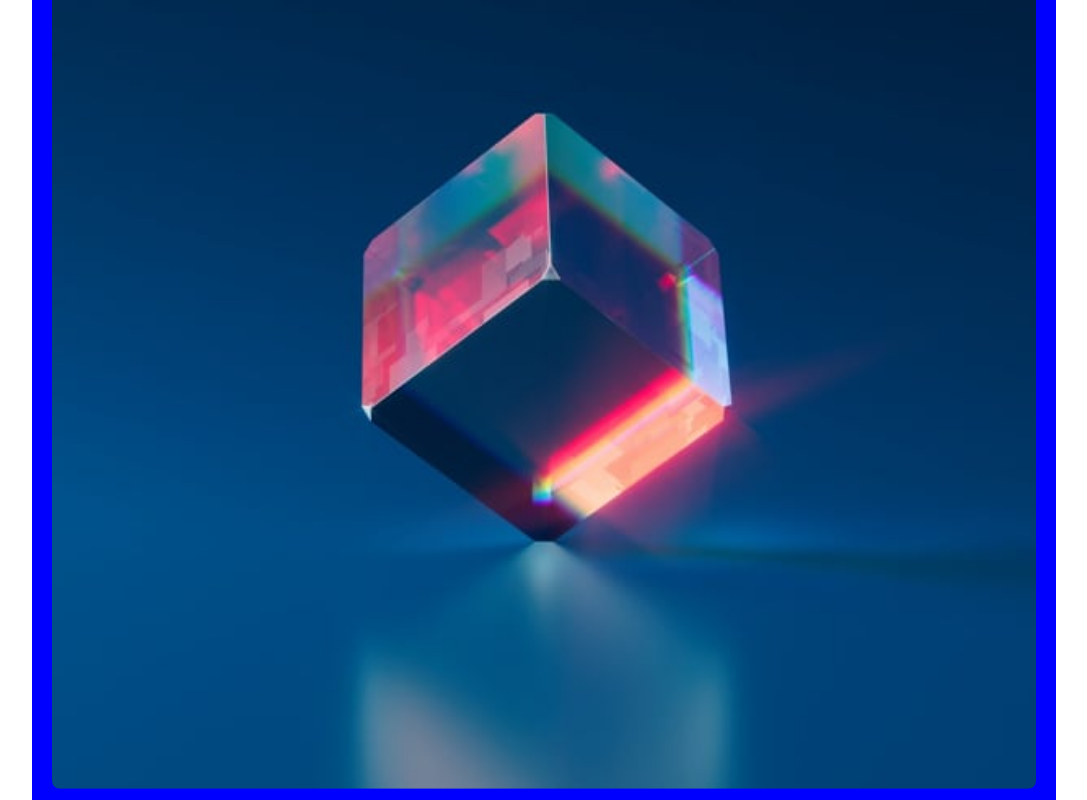
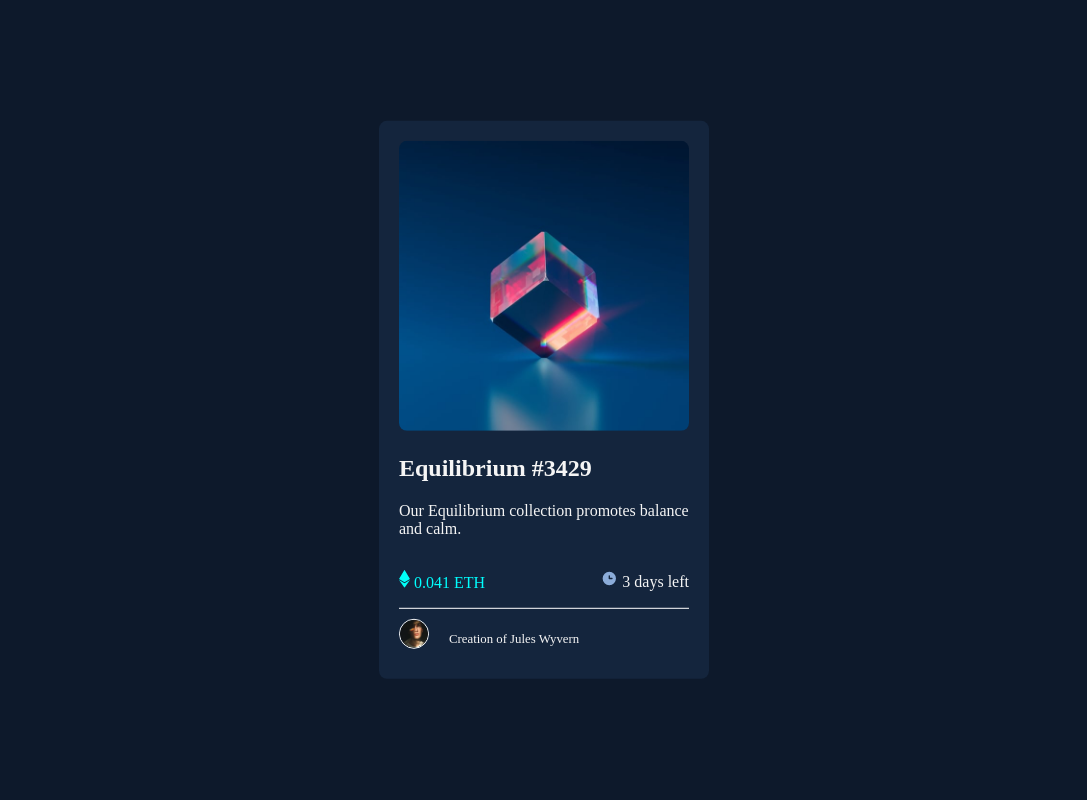
Before and after one commit to hsteele-creator/nft-preview-card-component-main, a plain HTML site: page index.html in a window 1280 px wide. Shown: the top 800 px of the page, without its empty margins (96-1183 px from the left). Drawn offline with Linux system fonts and the light colour scheme.

Commit message:
finished project

```diff
--- a/index.html
+++ b/index.html
@@ -22,8 +22,8 @@
       <p>Our Equilibrium collection promotes balance and calm.</p>
 
       <section id="details">
-        <p>0.041 ETH</p>
-        <p> 3 days left</p>
+        <p id="eth"> <img src="images/icon-ethereum.svg" alt=""> 0.041 ETH</p>
+        <p> <img src="images/icon-clock.svg" alt=""> 3 days left</p>
       </section>
 
       <article id="author">
--- a/style.css
+++ b/style.css
@@ -5,16 +5,17 @@
 html body {
     margin: 0;
     padding: 0;
+    background-color: hsl(217, 54%, 11%);
 }
 
 #nft-container {
-    width: 80%;
-    background-color: blue;
+    width: 330px;
+    background-color: hsl(216, 50%, 16%);
     position: absolute;
     top: 50%;
     left: 50%;
     transform: translate(-50%, -50%);
-    color: white;
+    color: whitesmoke;
     padding: 20px;
     border-radius: 8px;
 }
@@ -29,9 +30,12 @@ html body {
     justify-content: space-between;
 }
 
+#eth {
+    color: cyan;
+}
+
 #author {
     display: flex;
-    justify-content: space-around;
     border-top: 1px solid white;
     padding-top: 10px;
 }
@@ -40,6 +44,7 @@ html body {
     height: 30px;
     border-radius: 50%;
     border: 1px solid white;
+    margin-right: 20px;
 }
 
 #author p {
```
